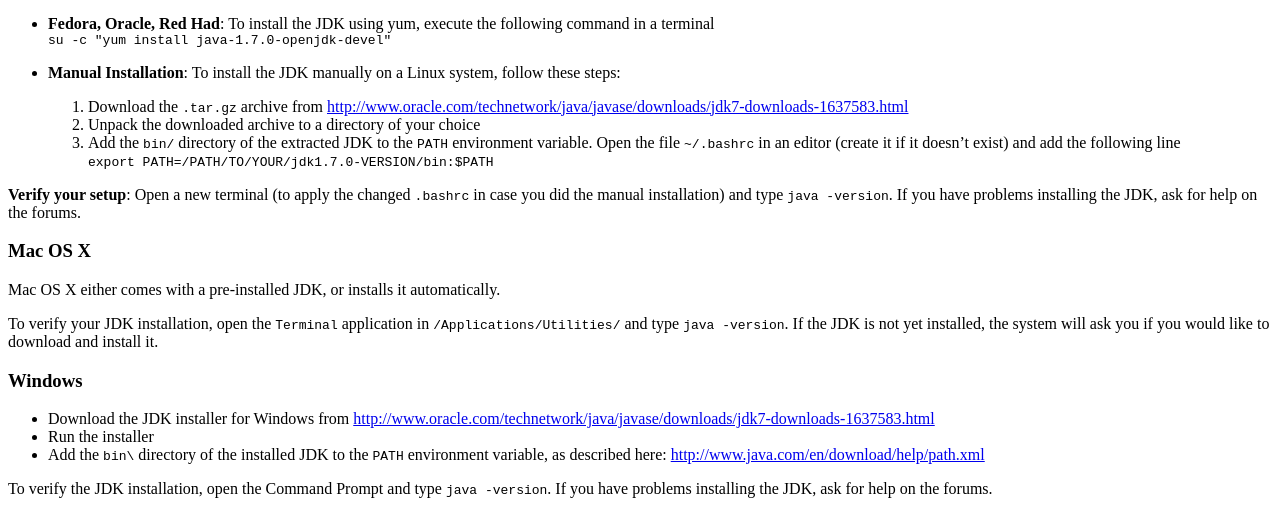
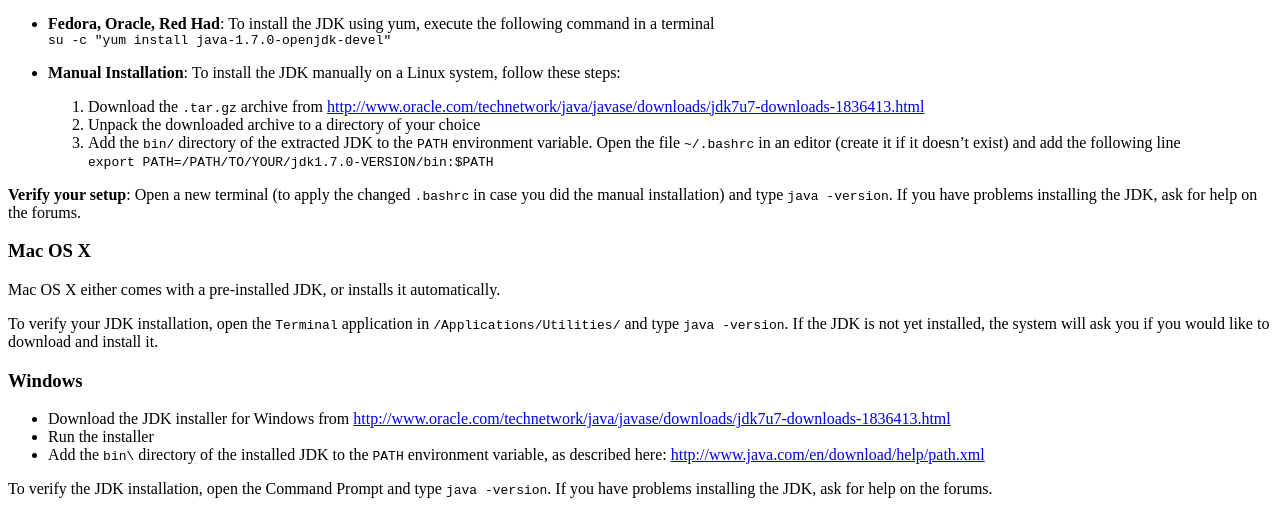
Before and after one commit to lampepfl/progfun-wiki, a Jekyll site: the page built from ToolsSetup.md, in a window 1280 px wide and 900 px high. Shown: the part 272-787 px from the top of the window. Built offline with Jekyll 4.4.1, drawn with Linux system fonts in a browser that asks for light colours; part of the change alters nothing that is shown.

Commit message:
Update ToolsSetup.md

````diff
--- a/ToolsSetup.md
+++ b/ToolsSetup.md
@@ -32,7 +32,7 @@ Please follow the instructions on this page carefully.
 
 * **Manual Installation**: To install the JDK manually on a Linux system, follow these steps:
 
-  1. Download the `.tar.gz` archive from [http://www.oracle.com/technetwork/java/javase/downloads/jdk7-downloads-1637583.html](http://www.oracle.com/technetwork/java/javase/downloads/jdk7-downloads-1637583.html)
+  1. Download the `.tar.gz` archive from [http://www.oracle.com/technetwork/java/javase/downloads/jdk7u7-downloads-1836413.html](http://www.oracle.com/technetwork/java/javase/downloads/jdk7u7-downloads-1836413.html)
   1. Unpack the downloaded archive to a directory of your choice
   1. Add the `bin/` directory of the extracted JDK to the `PATH` environment variable. Open the file `~/.bashrc` in an editor (create it if it doesn't exist) and add the following line
   ```export PATH=/PATH/TO/YOUR/jdk1.7.0-VERSION/bin:$PATH```
@@ -47,7 +47,7 @@ To verify your JDK installation, open the `Terminal` application in `/Applicatio
 
 ### Windows
 
- - Download the JDK installer for Windows from [http://www.oracle.com/technetwork/java/javase/downloads/jdk7-downloads-1637583.html](http://www.oracle.com/technetwork/java/javase/downloads/jdk7-downloads-1637583.html)
+ - Download the JDK installer for Windows from [http://www.oracle.com/technetwork/java/javase/downloads/jdk7u7-downloads-1836413.html](http://www.oracle.com/technetwork/java/javase/downloads/jdk7u7-downloads-1836413.html)
  - Run the installer
  - Add the `bin\` directory of the installed JDK to the `PATH` environment variable, as described here: [http://www.java.com/en/download/help/path.xml](http://www.java.com/en/download/help/path.xml)
 
````
